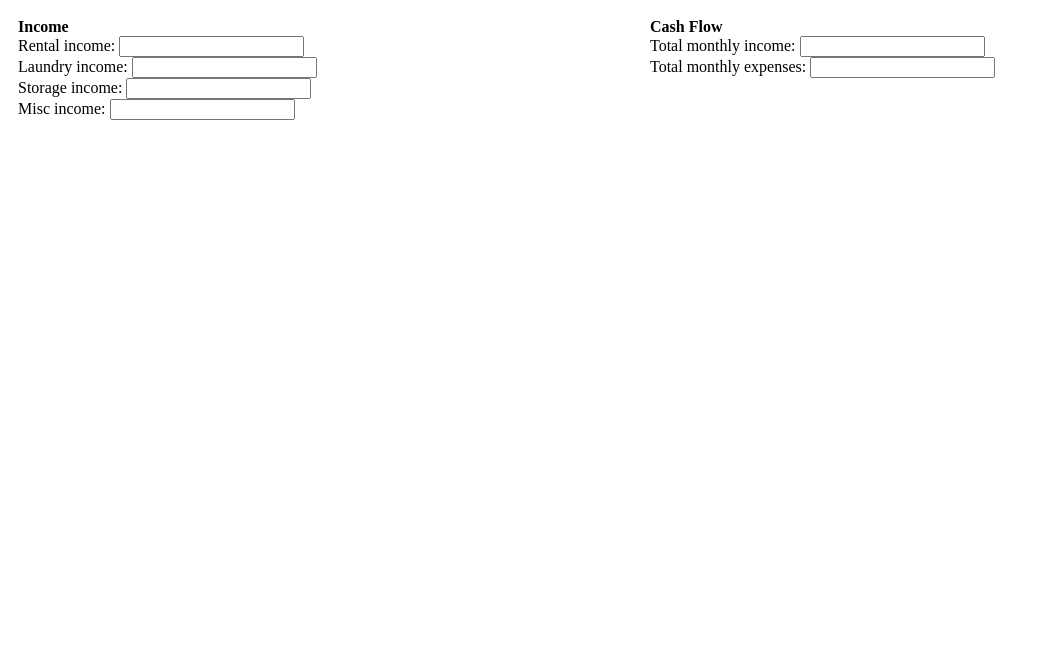
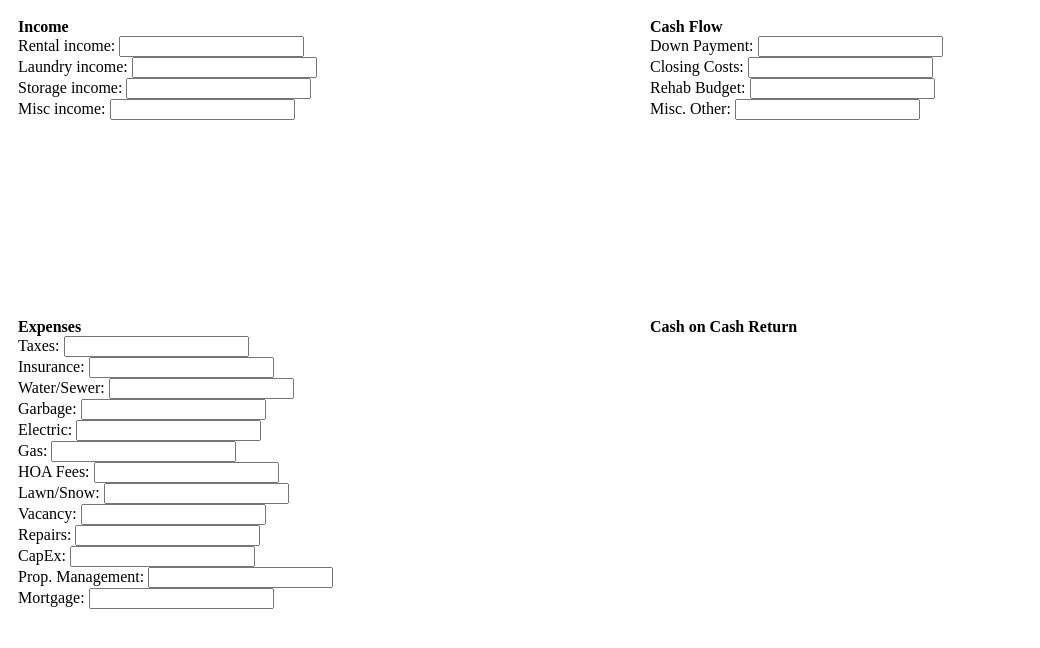
Before and after one commit to Alfie/RentalPropertyAnalysisTool, a Django app: page /fourSquare/ in a window 1280 px wide. Shown: the top 648 px of the page, without its empty margins (0-1040 px from the left). Run offline with Django 3.2, Linux system fonts and the light colour scheme.

Commit message:
Update index.html

```diff
--- a/propertyanalysis/templates/propertyanalysis/index.html
+++ b/propertyanalysis/templates/propertyanalysis/index.html
@@ -15,8 +15,31 @@
 
     <div class="column">
       <b>Cash Flow</b><br>
-      Total monthly income: <input type="text" name="tmincome"><br>
-      Total monthly expenses: <input type="text" name="tmexpenses"><br>
+      Down Payment: <input type="text" name="dwnpayment"><br>
+      Closing Costs: <input type="text" name="closingcosts"><br>
+      Rehab Budget: <input type="text" name="rehab"><br>
+      Misc. Other: <input type="text" name="other"><br>
+    </div>
+
+    <div class="column">
+      <b>Expenses</b><br>
+      Taxes: <input type="text" name="taxes"><br>
+      Insurance: <input type="text" name="insurance"><br>
+      Water/Sewer: <input type="text" name="water"><br>
+      Garbage: <input type="text" name="garbage"><br>
+      Electric: <input type="text" name="electric"><br>
+      Gas: <input type="text" name="gas"><br>
+      HOA Fees: <input type="text" name="hoa"><br>
+      Lawn/Snow: <input type="text" name="lawnsnow"><br>
+      Vacancy: <input type="text" name="vacancy"><br>
+      Repairs: <input type="text" name="repairs"><br>
+      CapEx: <input type="text" name="capex"><br>
+      Prop. Management: <input type="text" name="propmgmt"><br>
+      Mortgage: <input type="text" name="mortgage"><br>
+    </div>
+
+    <div class="column">
+      <b>Cash on Cash Return</b><br>
     </div>
   </form>
 </html>
```
